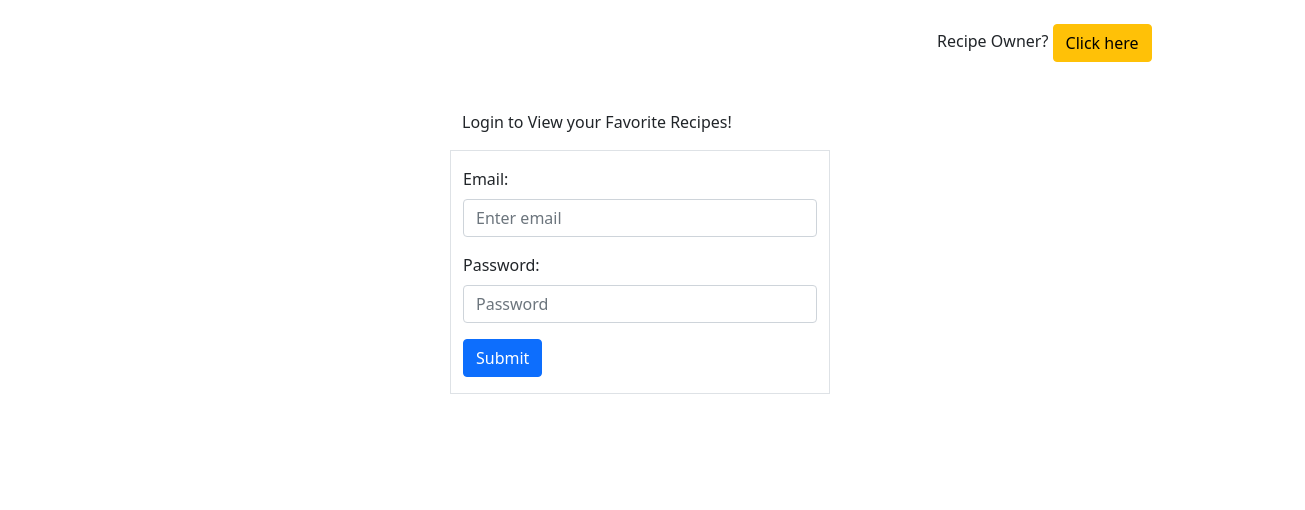
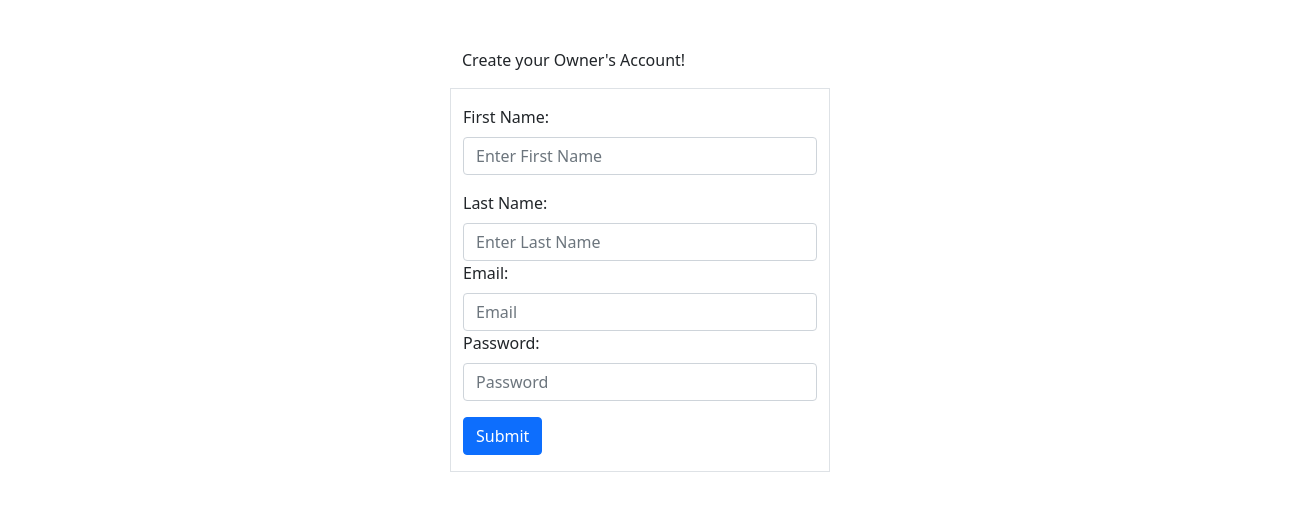
Before and after one commit to jsamanie8/recipe-book, a React (Create React App) app: page /createAccount in a window 1280 px wide. Shown: the top 510 px of the page, 1305 px wide, since content can reach past the window. Built offline with nearby package versions, Linux system fonts and the light colour scheme.

Commit message:
Created a component for owner creation and need to implement owner creation with input forms.

```diff
--- a/src/App.js
+++ b/src/App.js
@@ -1,9 +1,11 @@
-import Login from './components/login/Login';
+import Login from './components/account/Login';
+import CreateAccount from './components/account/CreateAccount';
 import 'bootstrap/dist/css/bootstrap.min.css';
 
 function App() {
   return (
-    <Login />
+    // <Login />
+    <CreateAccount />
   );
 }
 
--- /dev/null
+++ b/src/components/account/CreateAccount.jsx
@@ -0,0 +1,96 @@
+import React from 'react';
+import { create } from '../../services/ownerService';
+import Button from 'react-bootstrap/Button';
+import Container from 'react-bootstrap/Container';
+import Form from 'react-bootstrap/Form';
+import Row from 'react-bootstrap/Row';
+import Col from 'react-bootstrap/Col';
+
+class CreateAccount extends React.Component {
+    state = {
+        owner: {
+            firstName: '',
+            lastName: '',
+            email: '',
+            password: ''
+        }
+    }
+
+    handleChange = (event) => {
+        console.log(event);
+    }
+
+    handleSubmit = (event) => {
+        console.log(event);
+        // TODO -- CHANGE THE PAYLOAD TO THE FORM CONTENT
+        debugger;
+        const payload = {
+            FirstName: 'TEST2',
+            LastName: 'Samaniego',
+            Password: 'Password1',
+            Email: 'Naya@gmail.com'
+        }
+        create(payload);
+    }
+
+    render() {
+        return (
+            <>
+                <Container className="mt-5">
+                    <Row className="justify-content-md-center mb-3">
+                        <Col md={{ span: 4, offset: 0 }}>
+                            Create your Owner's Account!
+                    </Col>
+                    </Row>
+                    <Form>
+                        <Row className="justify-content-md-center">
+                            <Col md={{ span: 4, offset: 0 }} className="border">
+                                <Form.Group controlId="formFirstName" className="mt-3 mb-3">
+                                    <Form.Label>First Name:</Form.Label>
+                                    <Form.Control
+                                        type="text"
+                                        placeholder="Enter First Name"
+                                        value={this.state.owner.firstName}
+                                        onChange={this.handleChange}>
+                                    </Form.Control>
+                                </Form.Group>
+                                <Form.Group controlId="formLastName">
+                                    <Form.Label>Last Name:</Form.Label>
+                                    <Form.Control
+                                        type="text"
+                                        placeholder="Enter Last Name"
+                                        value={this.state.owner.lastName}
+                                        onChange={this.handleChange}>
+                                    </Form.Control>
+                                </Form.Group>
+                                <Form.Group controlId="formEmail">
+                                    <Form.Label>Email:</Form.Label>
+                                    <Form.Control
+                                        type="email"
+                                        placeholder="Email"
+                                        value={this.state.owner.email}
+                                        onChange={this.handleChange}>
+                                    </Form.Control>
+                                </Form.Group>
+                                <Form.Group controlId="formPassword">
+                                    <Form.Label>Password:</Form.Label>
+                                    <Form.Control
+                                        type="password"
+                                        placeholder="Password"
+                                        value={this.state.owner.password}
+                                        onChange={this.handleChange}>
+                                    </Form.Control>
+                                </Form.Group>
+                                <Button variant="primary" type="submit" className="mt-3 mb-3" onClick={this.handleSubmit}>
+                                    Submit
+                            </Button>
+                            </Col>
+                        </Row>
+                    </Form>
+                </Container>
+            </>
+        );
+    }
+}
+
+export default CreateAccount;
--- a/src/components/login/Login.jsx
+++ b/src/components/account/Login.jsx
@@ -1,5 +1,4 @@
 import React, { useState } from 'react';
-import { create } from '../../services/ownerService';
 import Button from 'react-bootstrap/Button';
 import Container from 'react-bootstrap/Container';
 import Form from 'react-bootstrap/Form';
@@ -8,7 +7,7 @@ import Col from 'react-bootstrap/Col';
 
 const Login = () => {
     const [user, handleUser] = useState({ email: '', password: '' });
-    const [owner, handleAdmin] = useState(false);
+    const [owner, handleOwner] = useState(false);
 
     const handleEmailChange = (event) => {
         handleUser({ email: event.target.value, password: user.password });
@@ -25,21 +24,12 @@ const Login = () => {
         } else {
             console.log('Admin Submitted');
         }
-        // debugger;
-        // TODO -- CHANGE THE PAYLOAD TO THE FORM CONTENT
-        const payload = {
-            FirstName: 'TEST',
-            LastName: 'Samaniego',
-            Password: 'Password1',
-            Email: 'Naya@gmail.com'
-        }
-        create(payload);
         console.log('submit!!', event);
     }
 
     const handleLoginType = (event) => {
         event.preventDefault();
-        handleAdmin(!owner);
+        handleOwner(!owner);
     }
 
     return (
```
